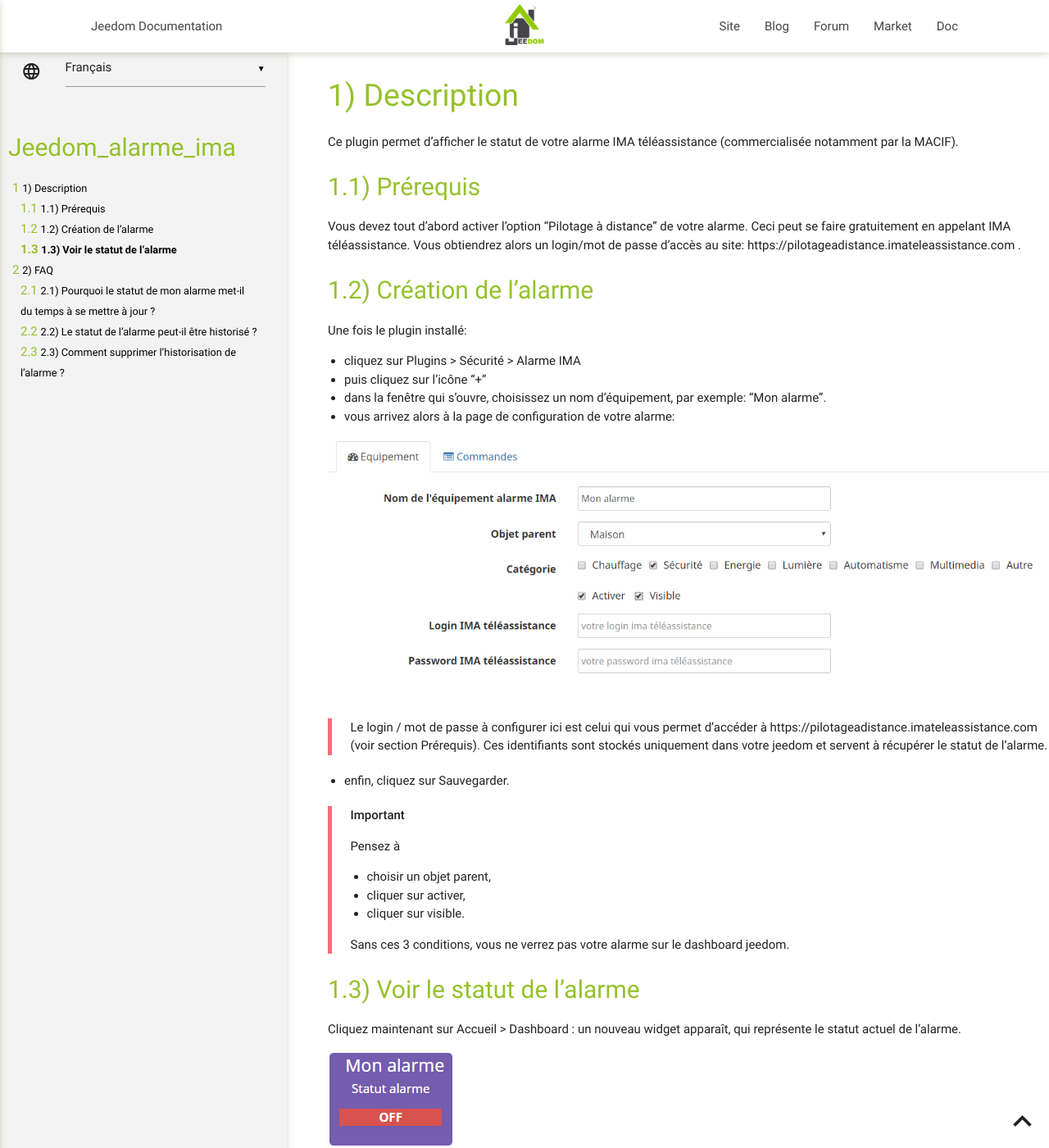
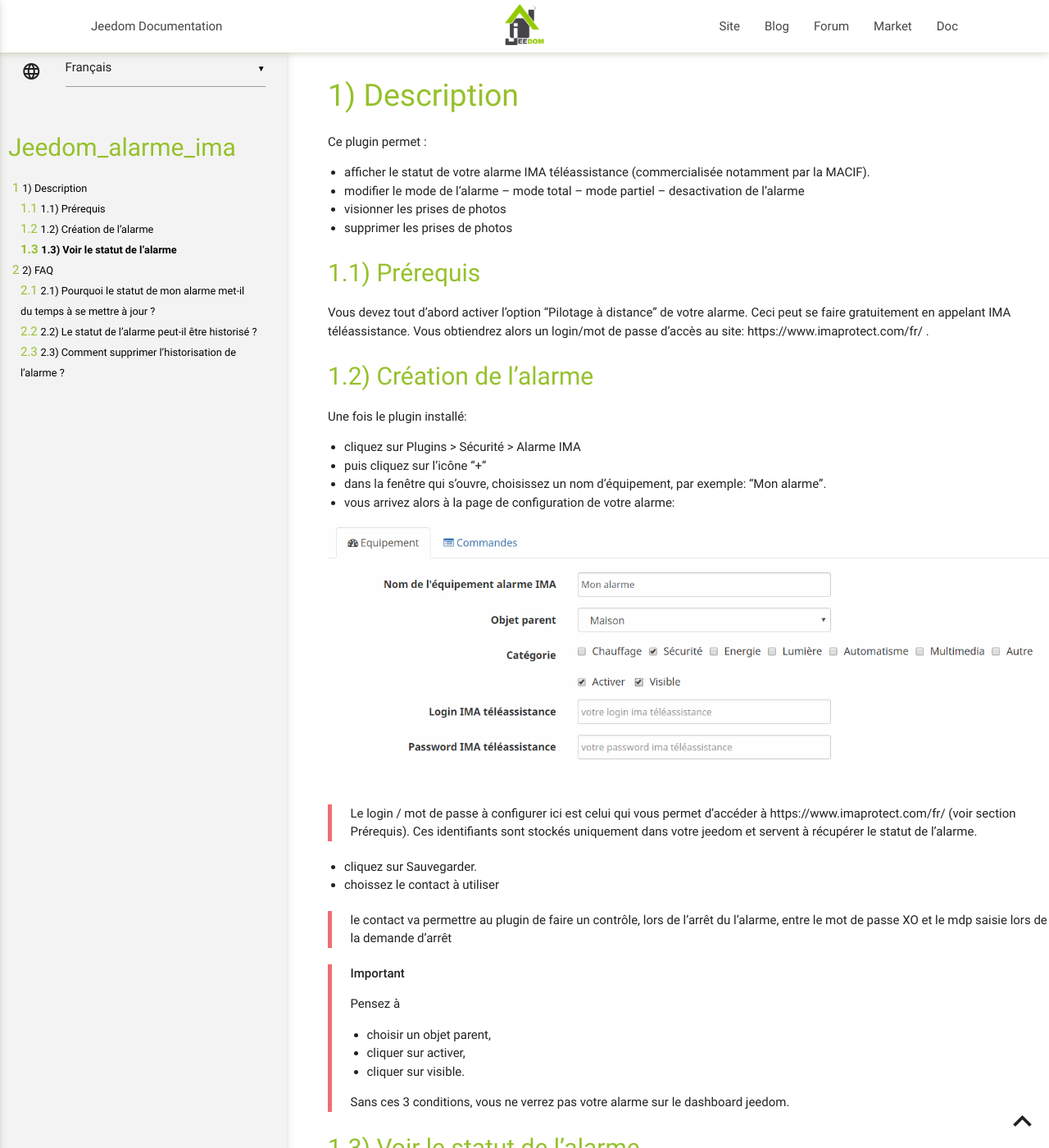
Before and after one commit to lplancke/jeedom_alarme_IMA, a Jekyll site: the page built from docs/fr_FR/index.md, in a window 1280 px wide and 1400 px high. Shown: the whole window at 82% size. Built offline with Jekyll 4.4.1, drawn with Linux system fonts in a browser that asks for light colours; our own code applies the rules of GitHub Pages for plain Markdown files.

Commit message:
update documentation

```diff
--- a/docs/fr_FR/index.md
+++ b/docs/fr_FR/index.md
@@ -1,13 +1,20 @@
 Description
 ===
-Ce plugin permet d'afficher le statut de votre alarme IMA téléassistance (commercialisée notamment par la MACIF).
+Ce plugin permet  :
+- afficher le statut de votre alarme IMA téléassistance (commercialisée notamment par la MACIF).
+- modifier le mode de l'alarme
+-- mode total
+-- mode partiel
+-- desactivation de l'alarme
+- visionner les prises de photos
+- supprimer les prises de photos
 
 
 Prérequis
 ---
 Vous devez tout d'abord activer l'option "Pilotage à distance" de votre alarme.
 Ceci peut se faire gratuitement en appelant IMA téléassistance.
-Vous obtiendrez alors un login/mot de passe d'accès au site: https://pilotageadistance.imateleassistance.com .
+Vous obtiendrez alors un login/mot de passe d'accès au site: https://www.imaprotect.com/fr/ .
 
 
 Création de l'alarme
@@ -21,9 +28,12 @@ Une fois le plugin installé:
 
 ![alt text](../images/doc.png "page de configuration du plugin")
 
-> Le login / mot de passe à configurer ici est celui qui vous permet d'accéder à https://pilotageadistance.imateleassistance.com (voir section Prérequis). Ces identifiants sont stockés uniquement dans votre jeedom et servent à récupérer le statut de l'alarme.
+> Le login / mot de passe à configurer ici est celui qui vous permet d'accéder à https://www.imaprotect.com/fr/ (voir section Prérequis). Ces identifiants sont stockés uniquement dans votre jeedom et servent à récupérer le statut de l'alarme.
 
-- enfin, cliquez sur Sauvegarder.
+- cliquez sur Sauvegarder.
+- choissez le contact à utiliser
+
+> le contact va permettre au plugin de faire un contrôle, lors de l'arrêt du l'alarme, entre le mot de passe XO et le mdp saisie lors de la demande d'arrêt
 
 > **Important**
 >
```
